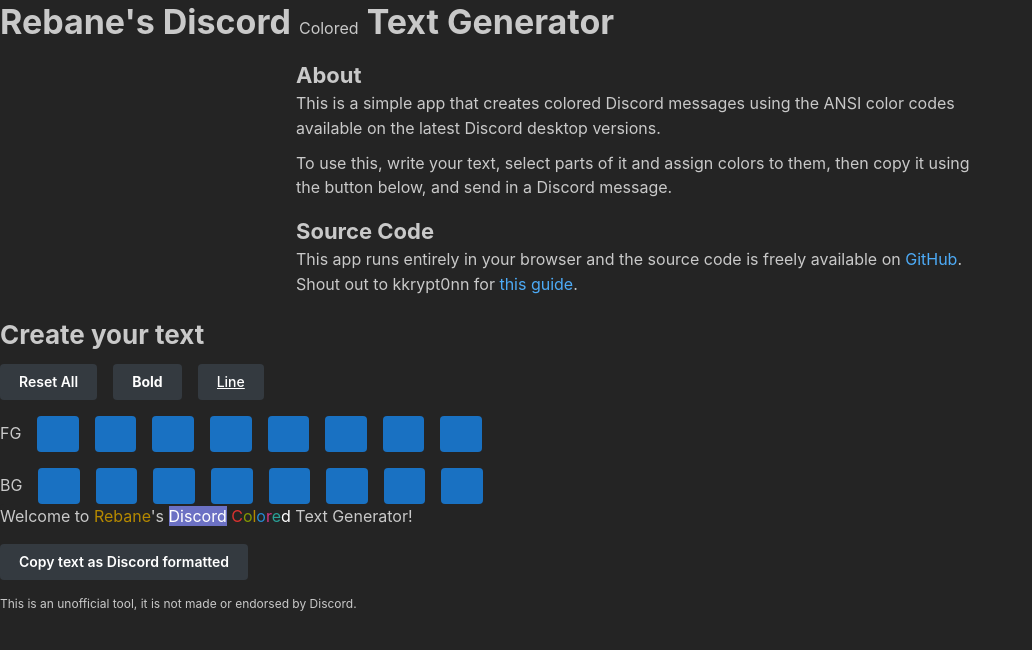
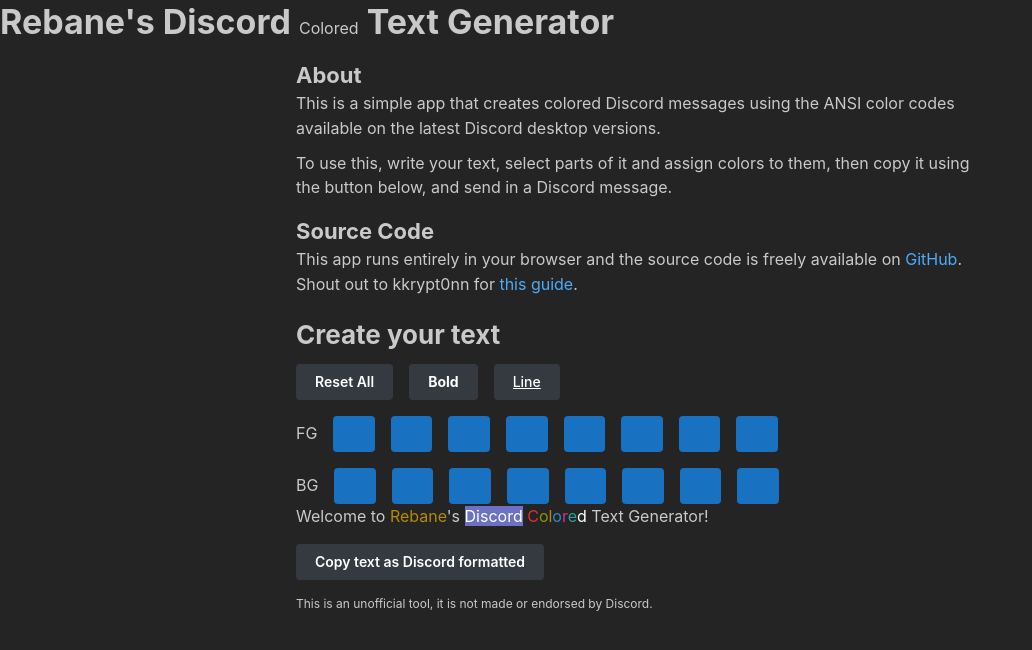
Before and after one commit to thebardofavon/discord-coloured-text-generator, a React (Vite) app: page / in a window 1280 px wide. Shown: the top 650 px of the page, without its empty margins (0-1032 px from the left). Built offline with nearby package versions, Linux system fonts and the light colour scheme.

Commit message:
Refactor DiscordColoredTextGenerator to remove MantineProvider and streamline component structure

```diff
--- a/src/components/DiscordColoredTextGenerator.jsx
+++ b/src/components/DiscordColoredTextGenerator.jsx
@@ -1,15 +1,5 @@
 import React, { useState, useRef, useEffect } from 'react';
-import {
-  MantineProvider,
-  Text,
-  Container,
-  Title,
-  Button,
-  Group,
-  Box,
-  Paper,
-  Anchor
-} from '@mantine/core';
+import { Text, Container, Title, Button, Group, Box, Paper, Anchor } from '@mantine/core';
 
 const DiscordColoredTextGenerator = () => {
   const textareaRef = useRef(null);
@@ -230,7 +220,6 @@
   }, []);
 
   return (
-    <MantineProvider theme={{ colorScheme: 'dark' }}>
       <Box sx={{
         minHeight: '100vh',
         backgroundColor: '#36393F',
@@ -238,7 +227,7 @@
         color: '#FFF',
         padding: '20px'
       }}>
-        <Title order={1}>
+        <Title order={1} >
           Rebane's Discord <Text component="span" sx={{ color: '#5865F2' }}>Colored</Text> Text Generator
         </Title>
 
@@ -256,6 +245,7 @@
           </Text>
         </Container>
 
+        <Container size="sm" sx={{ maxWidth: '500px', margin: 'auto' }}>
         <Title order={2} mt="lg">Create your text</Title>
 
           <Group position="center" spacing="xs" mt="sm">
@@ -385,8 +375,8 @@
               {tooltipContent}
             </Box>
           )}
+        </Container>
       </Box>
-    </MantineProvider>
   );
 };
 
--- a/src/main.jsx
+++ b/src/main.jsx
@@ -1,13 +1,17 @@
 import { StrictMode } from 'react'
 import { createRoot } from 'react-dom/client'
-import { MantineProvider } from '@mantine/core'
+import { MantineProvider, createTheme } from '@mantine/core'
 import '@mantine/core/styles.css'
 import './index.css'
 import App from './App.jsx'
 
+const theme = createTheme({
+  colorScheme: 'dark'
+});
+
 createRoot(document.getElementById('root')).render(
   <StrictMode>
-    <MantineProvider defaultColorScheme="dark">
+    <MantineProvider theme={theme} defaultColorScheme="dark">
       <App />
     </MantineProvider>
   </StrictMode>,
```
Lines whose indentation alone changed are shown as unchanged.
